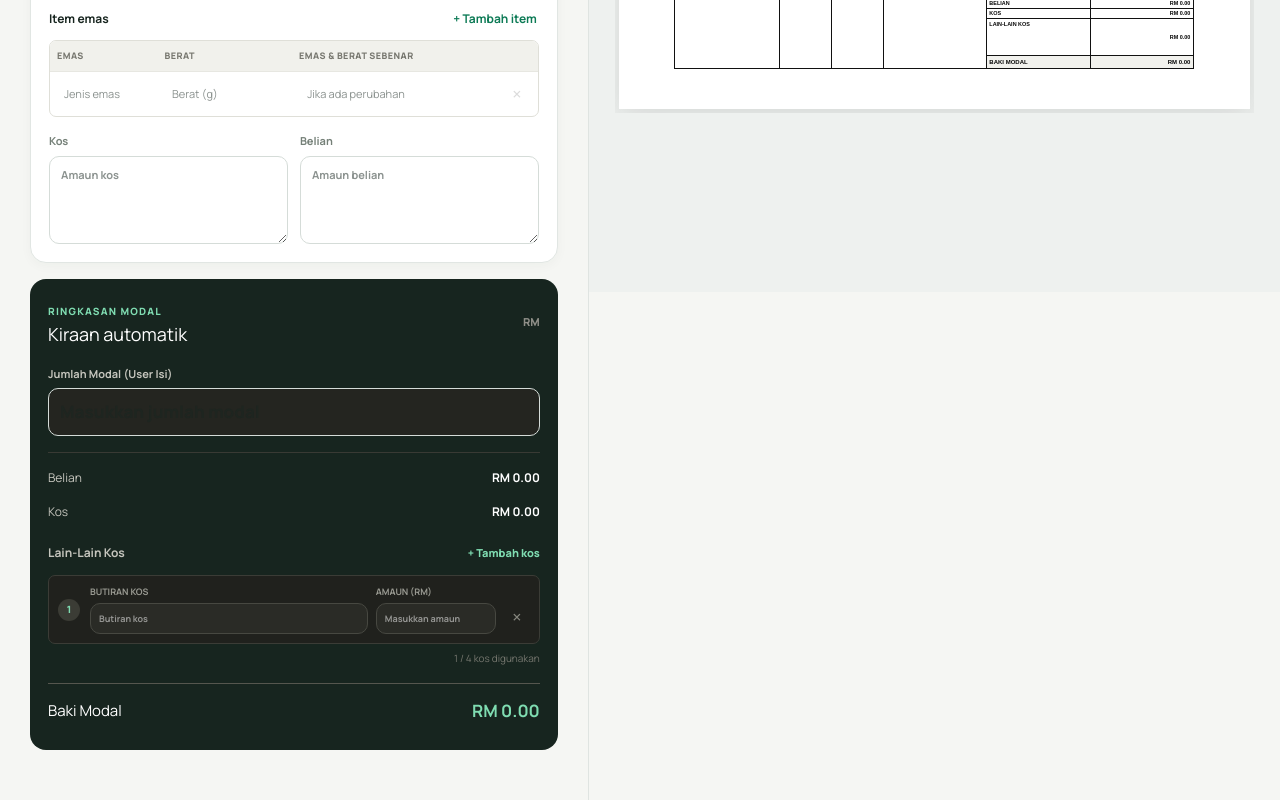
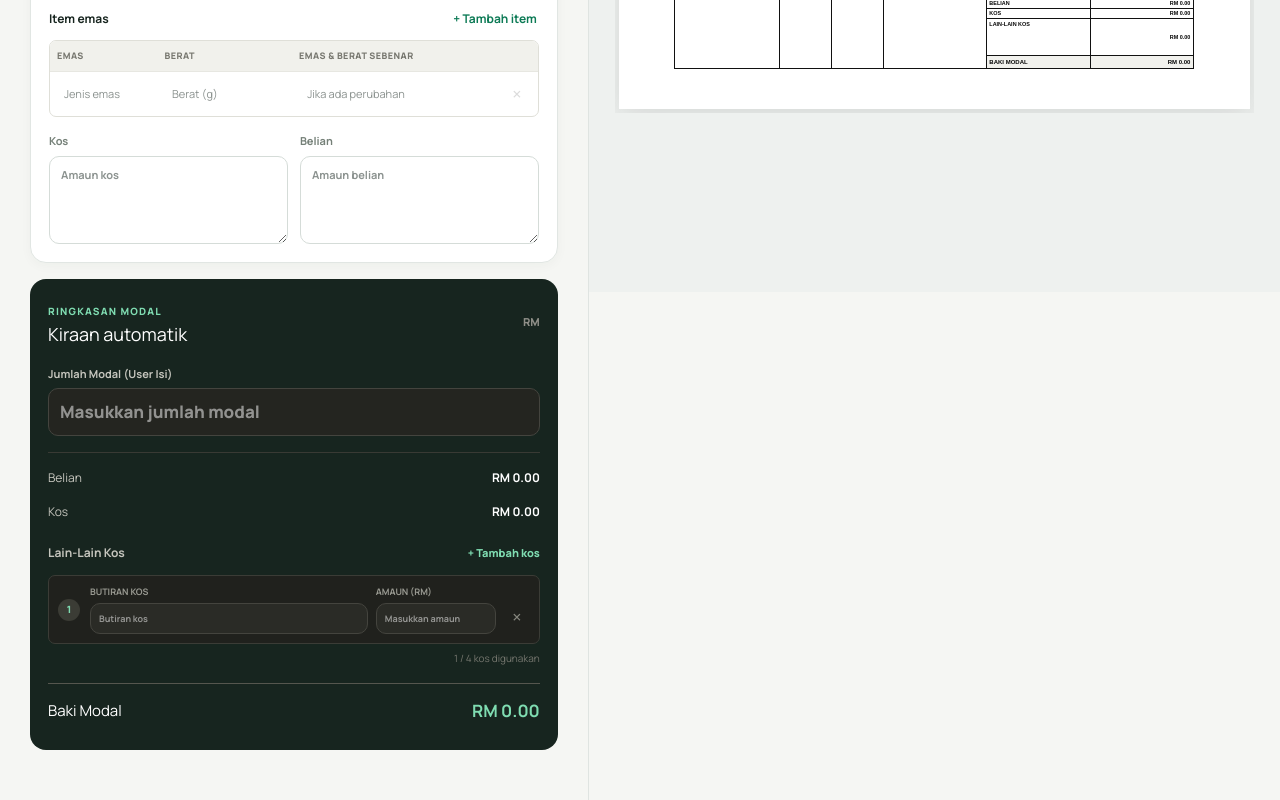
Before and after one commit to idzwebclient/qudani-calculator, a Next.js app: page /form in a window 1280 px wide. Shown: the part 558-1358 px from the top of the page. Built offline with nearby package versions, Linux system fonts and the light colour scheme.

Commit message:
Betulkan tulisan input modal yang tak nampak di Form
Warna teks gelap dari tema menimpa warna putih pada input dalam kad
Ringkasan Modal, jadi tulisan gelap atas latar gelap.

Co-Authored-By: Claude Opus 5.5 <noreply@anthropic.com>

```diff
--- a/app/(forms)/theme.css
+++ b/app/(forms)/theme.css
@@ -59,6 +59,7 @@ a:focus-visible, button:focus-visible { outline: 2px solid var(--q-green); outli
 .editor-panel .capital-card label { color: #c5c5bd; }
 .editor-panel .other-cost-row label { color: #989991; }
 .app-shell input, .app-shell textarea { border-color: #d5dcd8; border-radius: 10px; color: var(--q-ink); }
+.app-shell .capital-card input { border-color: #44443e; color: #fff; }
 .app-shell input:focus, .app-shell textarea:focus { border-color: #5ba88b; box-shadow: 0 0 0 3px rgba(12,122,85,.09); }
 .app-shell .item-row input { border-radius: 6px; }
 .app-shell .item-row input:focus { background: #f4fbf7; }
```
